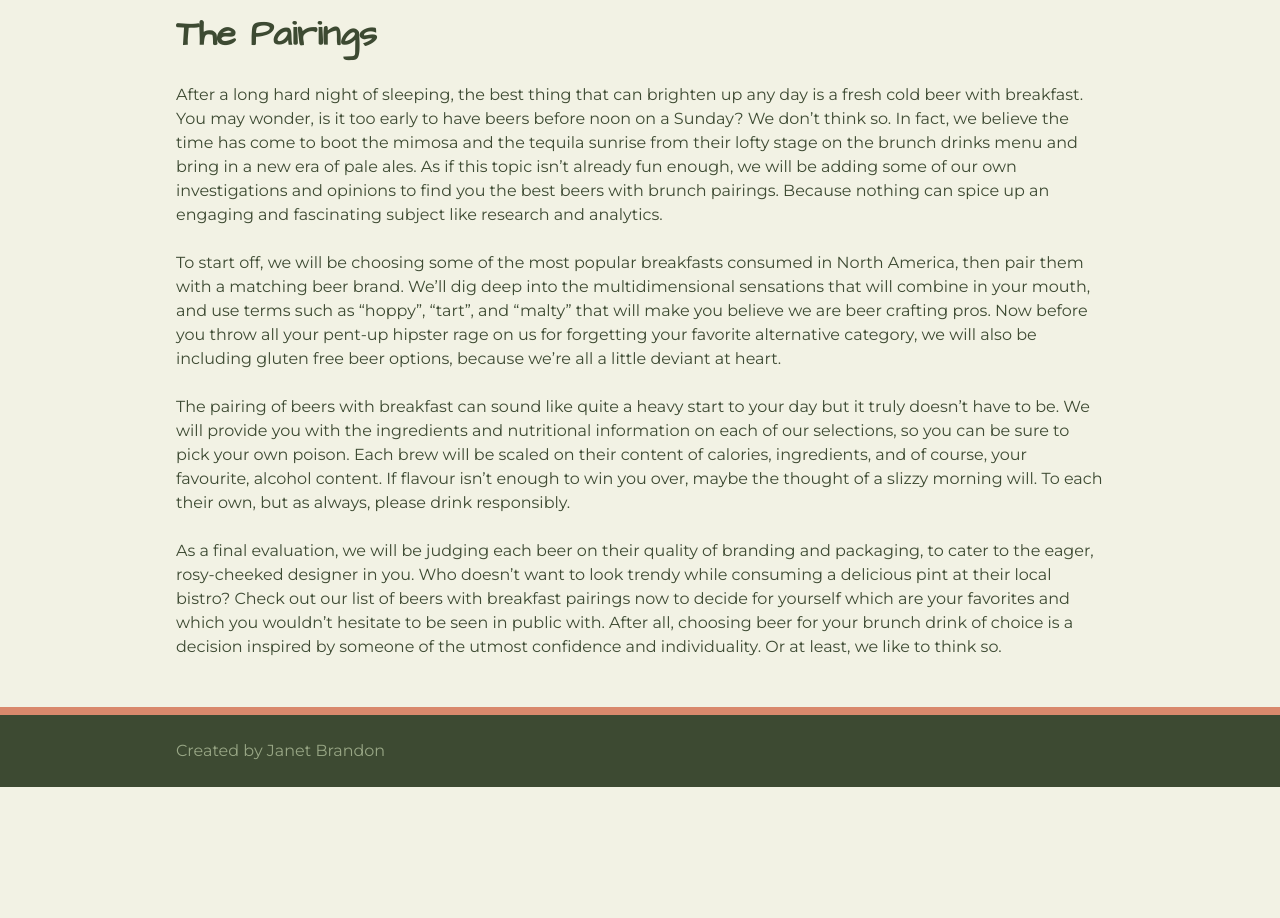
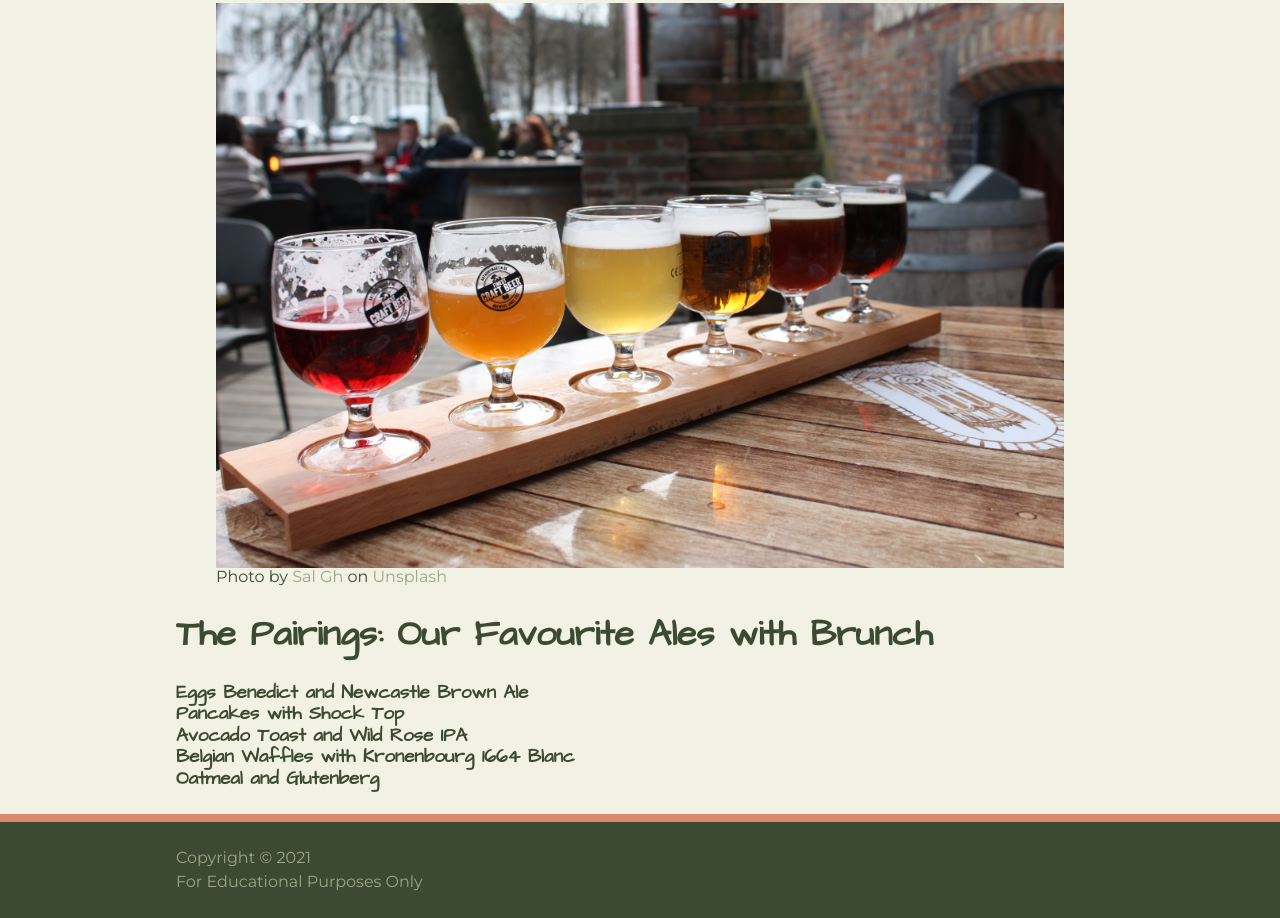
Before and after one commit to jmbrando/beer-breakfast-pairings, a plain HTML site: page pairings.html in a window 1280 px wide. Shown: the part 235-1153 px from the top of the page. Before the commit the page ends 1022 px from the top, so only its background shows below. Drawn offline with Linux system fonts and the light colour scheme.

Commit message:
Adding meta tags, banner images, and second page content structure

```diff
--- a/pairings.html
+++ b/pairings.html
@@ -13,8 +13,9 @@
     </script>
 
     <meta charset="UTF-8">
-    <title>Beers With Breakfast Pairings | Our Top Beer Picks To Match Your Favorite Brunch Dishes | The Pairings</title>
-    <meta name="description" content="">
+    <title>Beer Breakfast Pairings | Our Top Beer Picks To Match Your Favorite Brunch Dishes | The Pairings</title>
+    <meta name="description" content="Our favourite beer breakfast pairings for the most popular brunch meals in North America. Using words such as 'malty' and 'hoppy' in our analysis, we will make you believe we brew the beer ourselves.">
+    <meta name="keywords" content="beer breakfast parings, beers with brunch pairings, ale">
     <meta name="viewport" content="width=device-width, initial-scale=1.0">
 
     <link rel="preconnect" href="https://fonts.gstatic.com">
@@ -39,16 +40,37 @@
     </header>
 
     <main class="container">
-      <h2>The Pairings</h2>
-      <p>After a long hard night of sleeping, the best thing that can brighten up any day is a fresh cold beer with breakfast. You may wonder, is it too early to have beers before noon on a Sunday? We don’t think so. In fact, we believe the time has come to boot the mimosa and the tequila sunrise from their lofty stage on the brunch drinks menu and bring in a new era of pale ales. As if this topic isn’t already fun enough, we will be adding some of our own investigations and opinions to find you the best beers with brunch pairings. Because nothing can spice up an engaging and fascinating subject like research and analytics. </p>
+      <figure>
+        <img src="img/banner-pairings.jpg" alt="beer selection on the breakfast table">
+        <figcaption><span>Photo by <a href="https://unsplash.com/@salxox?utm_source=unsplash&amp;utm_medium=referral&amp;utm_content=creditCopyText">Sal Gh</a> on <a href="https://unsplash.com/s/photos/beer?utm_source=unsplash&amp;utm_medium=referral&amp;utm_content=creditCopyText">Unsplash</a></span></figcaption>
+      </figure>
+      <h2>The Pairings: Our Favourite Ales with Brunch</h2>
+
+      <h3>Eggs Benedict and Newcastle Brown Ale</h3>
+      <!-- sweet andd malty Newcastle Brown ale -->
+      <!-- subtle sweetness to offset the savoury ham taste -->
+
+      <h3>Pancakes with Shock Top</h3>
+      <!-- citrusy bitterness to offset the sweet -->
+
+      <h3>Avocado Toast and Wild Rose IPA</h3>
+      <!-- Any beer with bitterness from hops will also pair well with avocados, like a pilsner. A beer with more bitterness, like a strong IPA, can stand up to stronger flavors you might want to pair with your avocados, like in the guacamole. Just know that the bitterness will also accentuate any spiciness in your dish! -->
+
+      <h3>Belgian Waffles with Kronenbourg 1664 Blanc</h3>
+
+      <h3>Oatmeal and Glutenberg</h3>
+
+
+      <!-- <p>After a long hard night of sleeping, the best thing that can brighten up any day is a fresh cold beer with breakfast. You may wonder, is it too early to have beers before noon on a Sunday? We don’t think so. In fact, we believe the time has come to boot the mimosa and the tequila sunrise from their lofty stage on the brunch drinks menu and bring in a new era of pale ales. As if this topic isn’t already fun enough, we will be adding some of our own investigations and opinions to find you the best beers with brunch pairings. Because nothing can spice up an engaging and fascinating subject like research and analytics. </p>
       <p>To start off, we will be choosing some of the most popular breakfasts consumed in North America, then pair them with a matching beer brand. We’ll dig deep into the multidimensional sensations that will combine in your mouth, and use terms such as “hoppy”, “tart”, and “malty” that will make you believe we are beer crafting pros. Now before you throw all your pent-up hipster rage on us for forgetting your favorite alternative category, we will also be including gluten free beer options, because we’re all a little deviant at heart.</p>
       <p>The pairing of beers with breakfast can sound like quite a heavy start to your day but it truly doesn’t have to be. We will provide you with the ingredients and nutritional information on each of our selections, so you can be sure to pick your own poison. Each brew will be scaled on their content of calories, ingredients, and of course, your favourite, alcohol content. If flavour isn’t enough to win you over, maybe the thought of a slizzy morning will. To each their own, but as always, please drink responsibly.</p>
-      <p>As a final evaluation, we will be judging each beer on their quality of branding and packaging, to cater to the eager, rosy-cheeked designer in you. Who doesn’t want to look trendy while consuming a delicious pint at their local bistro? Check out our list of beers with breakfast pairings now to decide for yourself which are your favorites and which you wouldn’t hesitate to be seen in public with. After all, choosing beer for your brunch drink of choice is a decision inspired by someone of the utmost confidence and individuality. Or at least, we like to think so.</p>
+      <p>As a final evaluation, we will be judging each beer on their quality of branding and packaging, to cater to the eager, rosy-cheeked designer in you. Who doesn’t want to look trendy while consuming a delicious pint at their local bistro? Check out our list of beers with breakfast pairings now to decide for yourself which are your favorites and which you wouldn’t hesitate to be seen in public with. After all, choosing beer for your brunch drink of choice is a decision inspired by someone of the utmost confidence and individuality. Or at least, we like to think so.</p> -->
     </main>
 
     <footer>
       <div class="container">
-        <p>Created by Janet Brandon</p>
+        <p>Copyright &copy; 2021</p>
+        <p>For Educational Purposes Only</p>
       </div>
     </footer>
   </body>
```
Also changed, not shown: index.html (+11 -5 lines), img/banner-pairings.jpg (added), 1 other file.
